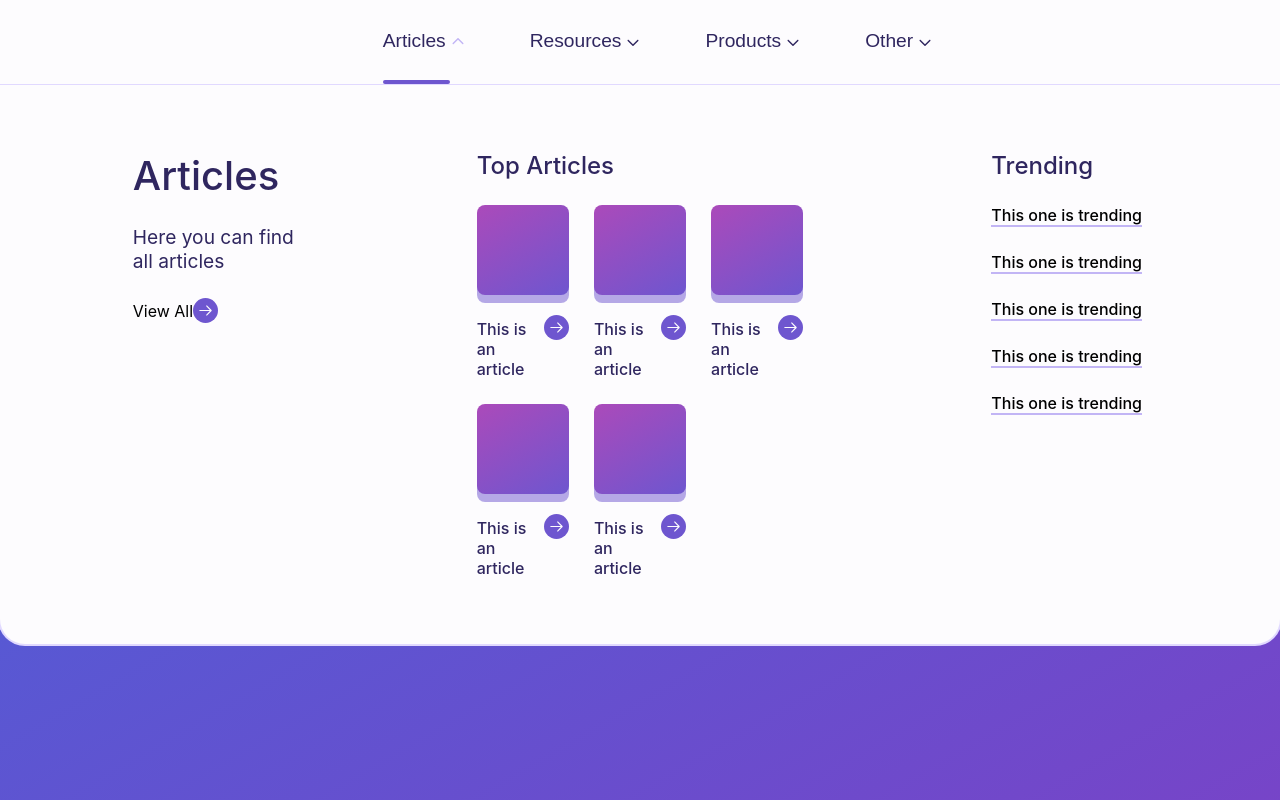
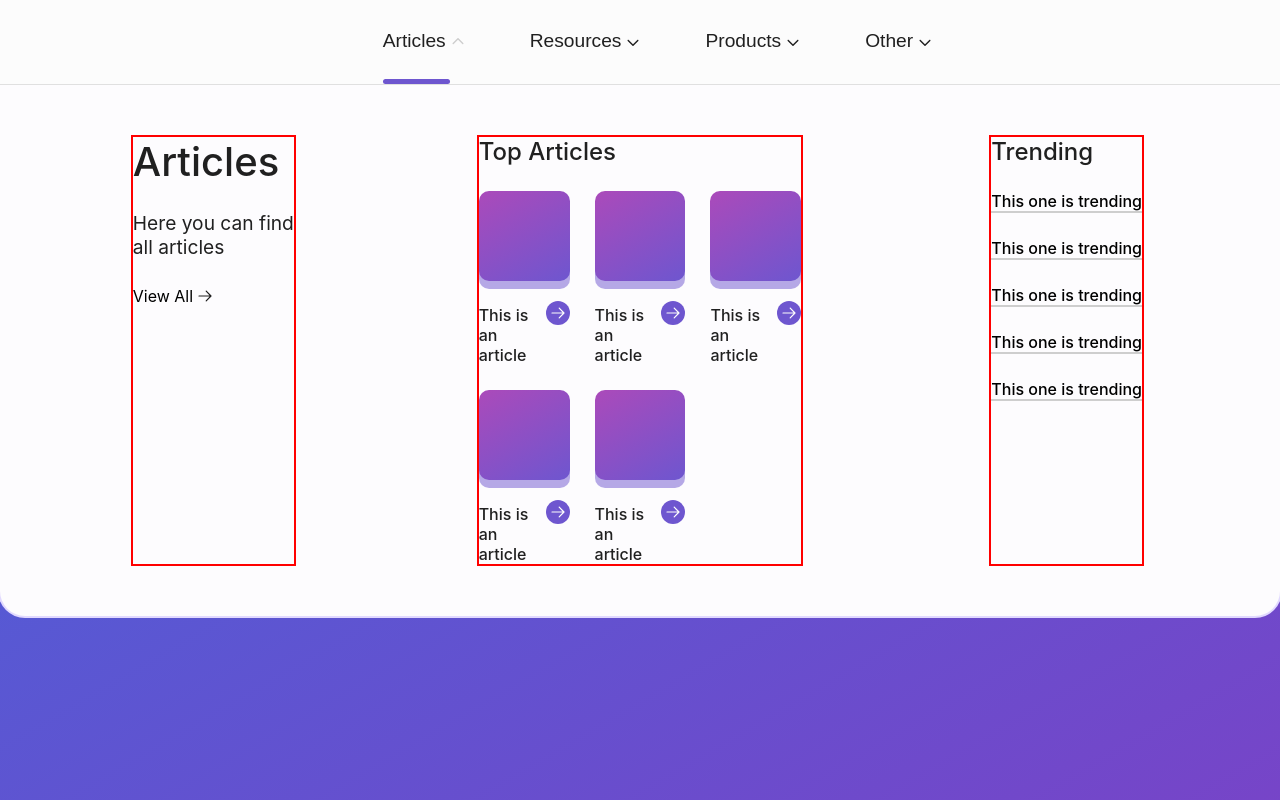
Before and after one commit to edignot/hack-week-radix-nav-2, a Next.js app: page / in a window 1280 px wide. Both pictures are taken after a click on the button "Articles". Shown: the top 800 px of the page. Built offline with nearby package versions, Linux system fonts and the light colour scheme.

Commit message:
Changing component names

```diff
--- a/pages/index.js
+++ b/pages/index.js
@@ -2,7 +2,7 @@ import React from 'react'
 import * as NavigationMenu from '@radix-ui/react-navigation-menu'
 import { CaretDownIcon, ArrowRightIcon } from '@radix-ui/react-icons'
 import { styled } from '@stitches/react'
-import { violet, red, plum, pink } from '@radix-ui/colors'
+import { violet, red, plum, pink, gray } from '@radix-ui/colors'
 
 const NavRoot = styled(NavigationMenu.Root, {
   display: 'flex',
@@ -15,56 +15,87 @@ const NavRoot = styled(NavigationMenu.Root, {
 const NavList = styled(NavigationMenu.List, {
   display: 'flex',
   justifyContent: 'center',
+  width: '100%',
+  margin: 0,
   listStyle: 'none',
-  margin: 0,
-  width: '100%',
-  backgroundColor: violet.violet1,
+  backgroundColor: gray.gray1,
 })
+
+const NavItemContainer = ({ value, title, children }) => {
+  return (
+    <NavItem value={value}>
+      <NavTrigger
+        onPointerMove={(event) => event.preventDefault()}
+        onPointerLeave={(event) => event.preventDefault()}
+      >
+        {title}
+        <CaretIcon />
+      </NavTrigger>
+      <NavContent
+        onPointerEnter={(event) => event.preventDefault()}
+        onPointerLeave={(event) => event.preventDefault()}
+      >
+        {children}
+      </NavContent>
+    </NavItem>
+  )
+}
 
 const NavItem = styled(NavigationMenu.Item, {})
 
 const NavTrigger = styled(NavigationMenu.Trigger, {
+  display: 'flex',
   position: 'relative',
   padding: 30,
-  display: 'flex',
+  border: 0,
+  cursor: 'pointer',
   fontSize: '1.2rem',
-  cursor: 'pointer',
-  color: violet.violet12,
+  color: gray.gray12,
   backgroundColor: 'transparent',
-  border: 0,
   '&[data-state=open]::after ': {
+    position: 'absolute',
     content: '',
-    position: 'absolute',
+    height: 5,
     bottom: 0,
     left: 30,
     right: 50,
-    backgroundColor: 'var(--navigation-color-primary)',
-    height: 4,
-    borderRadius: 2,
+    borderRadius: 10,
+    backgroundColor: 'var(--nav-color-primary)',
   },
 })
-const StyledCaretDownIcon = styled(CaretDownIcon, {
+
+const CaretIcon = styled(CaretDownIcon, {
   width: '1.5rem',
   height: '1.5rem',
-  color: violet.violet12,
+  color: gray.gray12,
   '[data-state=open] &': {
     transform: 'rotate(-180deg)',
-    color: violet.violet7,
+    color: gray.gray7,
   },
   '@media (prefers-reduced-motion: no-preference)': {
-    transition: 'transform 250ms ease',
+    transition: 'transform .25s ease',
   },
 })
-const StyledArrowRightIcon = styled(ArrowRightIcon, {
-  width: 25,
-  height: 25,
+
+const ArrowIcon = styled(ArrowRightIcon, {
+  width: '1.5rem',
+  height: '1.5rem',
+  padding: 3,
   borderRadius: 50,
-  padding: 4,
-  color: violet.violet1,
-  backgroundColor: 'var(--navigation-color-primary)',
+  color: gray.gray1,
+  backgroundColor: 'var(--nav-color-primary)',
+  variants: {
+    type: {
+      plain: {
+        color: gray.gray12,
+        backgroundColor: 'transparent',
+      },
+    },
+  },
 })
+
 const NavContent = styled(NavigationMenu.Content, {
-  borderTop: `1px solid ${violet.violet5}`,
+  borderTop: `1px solid ${gray.gray5}`,
   width: '100%',
   gap: 100,
   padding: 50,
@@ -75,22 +106,18 @@ const NavContent = styled(NavigationMenu.Content, {
     gridTemplate: 'auto / 1fr 1fr 1fr',
   },
 })
-const ContentList = styled('ul', {
+
+const NavContentSection = styled('div', {
   display: 'flex',
-  padding: 0,
   flexDirection: 'column',
-  alignItems: 'flex-start',
   gap: 25,
+  border: '2px solid red',
 })
-const UnderlineLink = styled(NavigationMenu.Link, {
-  fontSize: '1rem',
+
+const Title = styled('h1', {
+  margin: 0,
   fontWeight: 500,
-  borderBottom: `2px solid ${violet.violet7}`,
-})
-const Title = styled('h1', {
-  fontWeight: 500,
-  color: violet.violet12,
-  margin: 0,
+  color: gray.gray12,
   variants: {
     size: {
       small: {
@@ -105,18 +132,21 @@ const Title = styled('h1', {
     },
   },
 })
+
 const Text = styled('p', {
+  display: 'flex',
+  flexDirection: 'column',
   padding: 0,
   margin: 0,
-  color: violet.violet12,
   fontSize: '1.2rem',
-  display: 'flex',
-  flexDirection: 'column',
+  color: gray.gray12,
 })
+
 const NavLink = styled(NavigationMenu.Link, {
   display: 'flex',
   alignItems: 'center',
 })
+
 const ContentItemCardWrapper = styled('div', {
   display: 'grid',
   gap: 25,
@@ -131,39 +161,21 @@ const NavViewport = styled(NavigationMenu.Viewport, {
   borderBottomLeftRadius: 25,
   borderBottomRightRadius: 25,
 })
-const MenuItem = ({ value, title, children }) => {
-  return (
-    <NavItem value={value}>
-      <NavTrigger
-        onPointerMove={(event) => event.preventDefault()}
-        onPointerLeave={(event) => event.preventDefault()}
-      >
-        {title}
-        <StyledCaretDownIcon />
-      </NavTrigger>
-      <NavContent
-        onPointerEnter={(event) => event.preventDefault()}
-        onPointerLeave={(event) => event.preventDefault()}
-      >
-        {children}
-      </NavContent>
-    </NavItem>
-  )
-}
+
 const MenuArticleCardImage = styled('div', {
   position: 'relative',
   '&::after': {
     content: '',
     position: 'absolute',
-    backgroundColor: 'var(--navigation-color-primary)',
+    backgroundColor: 'var(--nav-color-primary)',
     width: '100%',
     height: '100%',
     top: 8,
     left: 0,
     zIndex: 0,
-    borderRadius: 8,
+    borderRadius: 10,
     opacity: 0.5,
-    transition: 'transform 0.2s ease',
+    transition: 'transform 0.25s ease',
   },
 })
 const MenuArticleCardLink = styled(NavigationMenu.Link, {
@@ -172,6 +184,13 @@ const MenuArticleCardLink = styled(NavigationMenu.Link, {
     transform: 'translateX(-10px)',
   },
 })
+
+const UnderlineLink = styled(NavigationMenu.Link, {
+  fontSize: '1rem',
+  fontWeight: 500,
+  borderBottom: `2px solid ${gray.gray7}`,
+})
+
 const MenuArticleCard = ({ children }) => {
   return (
     <MenuArticleCardLink href="#">
@@ -183,9 +202,9 @@ const MenuArticleCard = ({ children }) => {
             height: 90,
             borderRadius: 10,
             backgroundImage:
-              'linear-gradient(330deg, var(--navigation-color-primary) 0%, var(--navigation-color-secondary) 100%)',
+              'linear-gradient(330deg, var(--nav-color-primary) 0%, var(--nav-color-secondary) 100%)',
             zIndex: 1,
-            borderRadius: 8,
+            borderRadius: 10,
           }}
         />
       </MenuArticleCardImage>
@@ -193,7 +212,7 @@ const MenuArticleCard = ({ children }) => {
         <Title size="small" as="h4" css={{ marginTop: 4 }}>
           {children}
         </Title>
-        <StyledArrowRightIcon css={{ flexShrink: 0 }} />
+        <ArrowIcon css={{ flexShrink: 0 }} />
       </div>
     </MenuArticleCardLink>
   )
@@ -219,18 +238,19 @@ const colorMap = {
 const Navigation = () => {
   const [value, setValue] = React.useState('')
   const colors = colorMap[value]
+
   return (
     <NavRoot
       css={{
-        ['--navigation-color-primary']: colors?.primary,
-        ['--navigation-color-secondary']: colors?.secondary,
+        ['--nav-color-primary']: colors?.primary,
+        ['--nav-color-secondary']: colors?.secondary,
       }}
       value={value}
       onValueChange={setValue}
     >
       <NavList>
-        <MenuItem title="Articles" value="articles">
-          <ContentList>
+        <NavItemContainer title="Articles" value="articles">
+          <NavContentSection>
             <Title size="large" as="h2">
               Articles
             </Title>
@@ -239,10 +259,10 @@ const Navigation = () => {
             </Text>
             <NavLink href="#">
               View All
-              <StyledArrowRightIcon />
+              <ArrowIcon type="plain" />
             </NavLink>
-          </ContentList>
-          <ContentList>
+          </NavContentSection>
+          <NavContentSection>
             <Title size="medium" as="h3">
               Top Articles
             </Title>
@@ -253,8 +273,8 @@ const Navigation = () => {
               <MenuArticleCard>This is an article</MenuArticleCard>
               <MenuArticleCard>This is an article</MenuArticleCard>
             </ContentItemCardWrapper>
-          </ContentList>
-          <ContentList>
+          </NavContentSection>
+          <NavContentSection>
             <Title size="medium" as="h3">
               Trending
             </Title>
@@ -263,10 +283,11 @@ const Navigation = () => {
             <UnderlineLink href="#">This one is trending</UnderlineLink>
             <UnderlineLink href="#">This one is trending</UnderlineLink>
             <UnderlineLink href="#">This one is trending</UnderlineLink>
-          </ContentList>
-        </MenuItem>
-        <MenuItem value="resources" title="Resources">
-          <ContentList>
+          </NavContentSection>
+        </NavItemContainer>
+
+        <NavItemContainer value="resources" title="Resources">
+          <NavContentSection>
             <Title size="large" as="h2">
               Resources
             </Title>
@@ -275,10 +296,10 @@ const Navigation = () => {
             </Text>
             <NavLink href="#">
               View All
-              <StyledArrowRightIcon />
+              <ArrowIcon type="plain" />
             </NavLink>
-          </ContentList>
-          <ContentList>
+          </NavContentSection>
+          <NavContentSection>
             <Title size="medium" as="h3">
               Top Resources
             </Title>
@@ -289,8 +310,8 @@ const Navigation = () => {
               <MenuArticleCard>This is an article</MenuArticleCard>
               <MenuArticleCard>This is an article</MenuArticleCard>
             </ContentItemCardWrapper>
-          </ContentList>
-          <ContentList>
+          </NavContentSection>
+          <NavContentSection>
             <Title size="medium" as="h3">
               Trending
             </Title>
@@ -299,10 +320,11 @@ const Navigation = () => {
             <UnderlineLink href="#">This one is trending</UnderlineLink>
             <UnderlineLink href="#">This one is trending</UnderlineLink>
             <UnderlineLink href="#">This one is trending</UnderlineLink>
-          </ContentList>
-        </MenuItem>
-        <MenuItem value="products" title="Products">
-          <ContentList>
+          </NavContentSection>
+        </NavItemContainer>
+
+        <NavItemContainer value="products" title="Products">
+          <NavContentSection>
             <Title size="large" as="h2">
               Products
             </Title>
@@ -311,10 +333,10 @@ const Navigation = () => {
             </Text>
             <NavLink href="#">
               View All
-              <StyledArrowRightIcon />
+              <ArrowIcon type="plain" />
             </NavLink>
-          </ContentList>
-          <ContentList>
+          </NavContentSection>
+          <NavContentSection>
             <Title size="medium" as="h3">
               Our Best Products
             </Title>
@@ -325,8 +347,8 @@ const Navigation = () => {
               <MenuArticleCard>This is an article</MenuArticleCard>
               <MenuArticleCard>This is an article</MenuArticleCard>
             </ContentItemCardWrapper>
-          </ContentList>
-          <ContentList>
+          </NavContentSection>
+          <NavContentSection>
             <Title size="medium" as="h3">
               Trending
             </Title>
@@ -335,10 +357,10 @@ const Navigation = () => {
             <UnderlineLink href="#">This one is trending</UnderlineLink>
             <UnderlineLink href="#">This one is trending</UnderlineLink>
             <UnderlineLink href="#">This one is trending</UnderlineLink>
-          </ContentList>
-        </MenuItem>
-        <MenuItem value="other" title="Other">
-          <ContentList>
+          </NavContentSection>
+        </NavItemContainer>
+        <NavItemContainer value="other" title="Other">
+          <NavContentSection>
             <Title size="large" as="h2">
               Other
             </Title>
@@ -347,10 +369,10 @@ const Navigation = () => {
             </Text>
             <NavLink href="#">
               View All
-              <StyledArrowRightIcon />
+              <ArrowIcon type="plain" />
             </NavLink>
-          </ContentList>
-          <ContentList>
+          </NavContentSection>
+          <NavContentSection>
             <Title size="medium" as="h3">
               Top Articles
             </Title>
@@ -361,8 +383,8 @@ const Navigation = () => {
               <MenuArticleCard>This is an article</MenuArticleCard>
               <MenuArticleCard>This is an article</MenuArticleCard>
             </ContentItemCardWrapper>
-          </ContentList>
-          <ContentList>
+          </NavContentSection>
+          <NavContentSection>
             <Title size="medium" as="h3">
               Trending
             </Title>
@@ -371,8 +393,8 @@ const Navigation = () => {
             <UnderlineLink href="#">This one is trending</UnderlineLink>
             <UnderlineLink href="#">This one is trending</UnderlineLink>
             <UnderlineLink href="#">This one is trending</UnderlineLink>
-          </ContentList>
-        </MenuItem>
+          </NavContentSection>
+        </NavItemContainer>
       </NavList>
       <NavViewport />
     </NavRoot>
```
